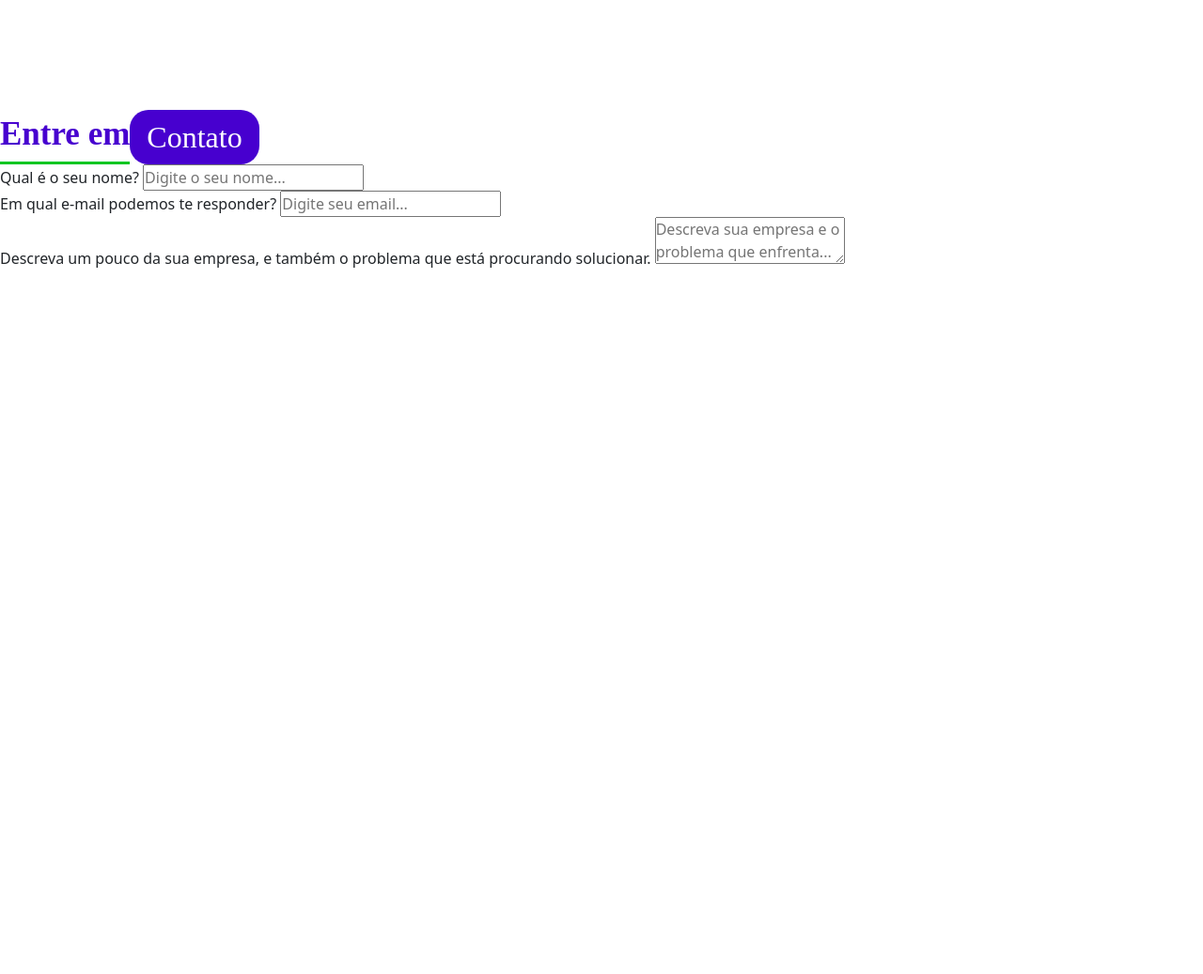
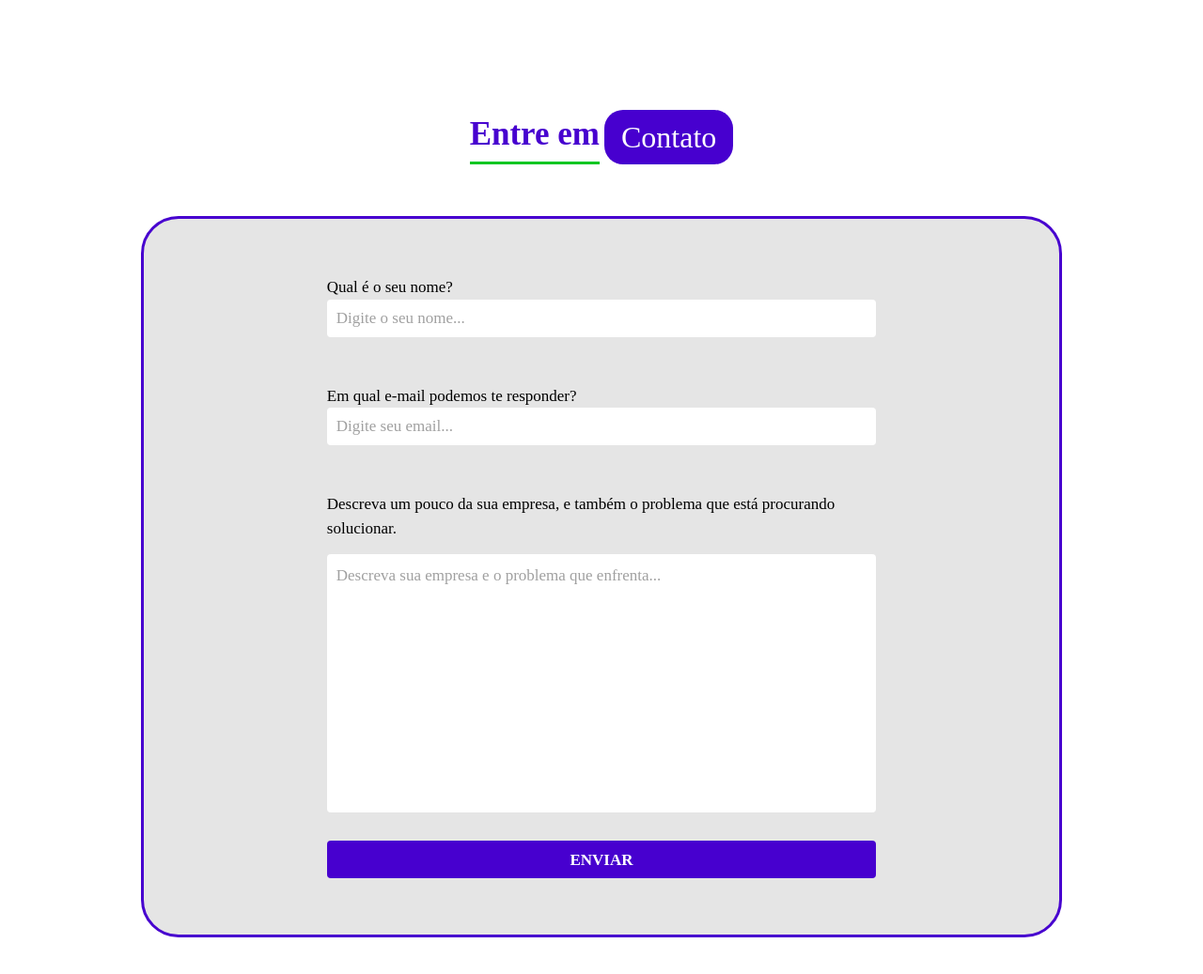
Before and after one commit to Murilo-Cruz8/PixelV-, a plain HTML site: page index.html in a window 1280 px wide. Shown: the part 3168-4205 px from the top of the page at 94% size. Before the commit the page ends 3455 px from the top, so only its background shows below. Drawn offline with nearby package versions, Linux system fonts and the light colour scheme; a web font is replaced by a local one.

Commit message:
Formulario finalizado

```diff
--- a/index.html
+++ b/index.html
@@ -192,8 +192,9 @@
                 </div>
                 <div class="campo-descricao">
                     <label for="campo-texto">Descreva um pouco da sua empresa, e também o problema que está procurando solucionar. </label>
-                    <textarea id="campo-texto" placeholder="Descreva sua empresa e o problema que enfrenta..."></textarea>
+                    <textarea id="campo-texto" placeholder="Descreva sua empresa e o problema que enfrenta..." cols="30" rows="10"></textarea>
                 </div>
+                <button type="submit">Enviar</button>
             </form>
 
         </section>
--- a/style.css
+++ b/style.css
@@ -277,3 +277,138 @@ header .container-grid{
     max-width: 1170px;
     width: 90%;
 }
+
+/* ---------------contato--------------- */
+
+#contato{
+    text-align: center;
+    padding-bottom: 100px;
+    margin-bottom: 100px;
+}
+
+#contato .titulo{
+    justify-content: center;
+    margin-bottom: 55px;
+}
+
+#contato h2{
+    margin-left: 5px;
+}
+
+#contato form{
+    width: 90%;
+    max-width: 980px;
+
+    margin: 0 auto;
+    padding: 60px 0;
+
+    display: flex;
+    flex-direction: column;
+    align-items: center;
+
+    border-radius: 40px;
+    background-color: var(--contato);
+    border: solid 3px var(--roxo-pixelv);
+
+    color: var(--preto);
+    font-family: "recursive", sans-linear;
+    font-size: 17px;
+}
+
+.campo{
+    width: 60%;
+
+    text-align: left;
+
+    display: flex;
+    flex-direction: column;
+    justify-content: space-between;
+
+    margin-bottom: 50px;
+}
+
+.campo-descricao{
+    width: 60%;
+
+    text-align: left;
+
+    display: flex;
+    flex-direction: column;
+    justify-content: space-between;
+
+    margin-bottom: 30px;
+}
+
+.campo input{
+    height: 40px;
+
+    color: var(--preto);
+    background-color: var(--branco);
+
+    border: none;
+    border-radius: 4px;
+
+    text-indent: 10px;
+
+    outline: none;
+}
+
+.campo-descricao textarea{
+    color: var(--preto);
+    background-color: var(--branco);
+
+    border: none;
+    border-radius: 4px;
+
+    outline: none;
+
+    padding: 10px;
+
+    resize: none;
+}
+
+.campo-lable,
+.campo-descricao label{
+    margin-bottom: 15px;
+}
+
+.campo input,
+.campo-descricao textarea{
+    font-family: "recursive", sans-linear;
+    font-size: 17px;
+}
+
+.campo input::placeholder,
+.campo-descricao textarea::placeholder{
+    color: #a0a0a0;
+}
+
+.campo input:focus,
+.campo-descricao textarea:focus{
+    outline: 2px solid var(--verde-pixelv);
+}
+
+#contato form button{
+    height: 40px;
+    width: 60%;
+
+    background-color: var(--roxo-pixelv);
+    color: var(--branco);
+
+    border: none;
+    border-radius: 4px;
+
+    font-size: 17px;
+    font-family: "recursive", sans-linear;
+    font-weight: 700;
+
+    text-transform: uppercase;
+
+    cursor: pointer;
+
+    transition: background-color 500ms;
+}
+
+#contato form button:hover{
+    background-color: var(--verde-pixelv);
+}
```
